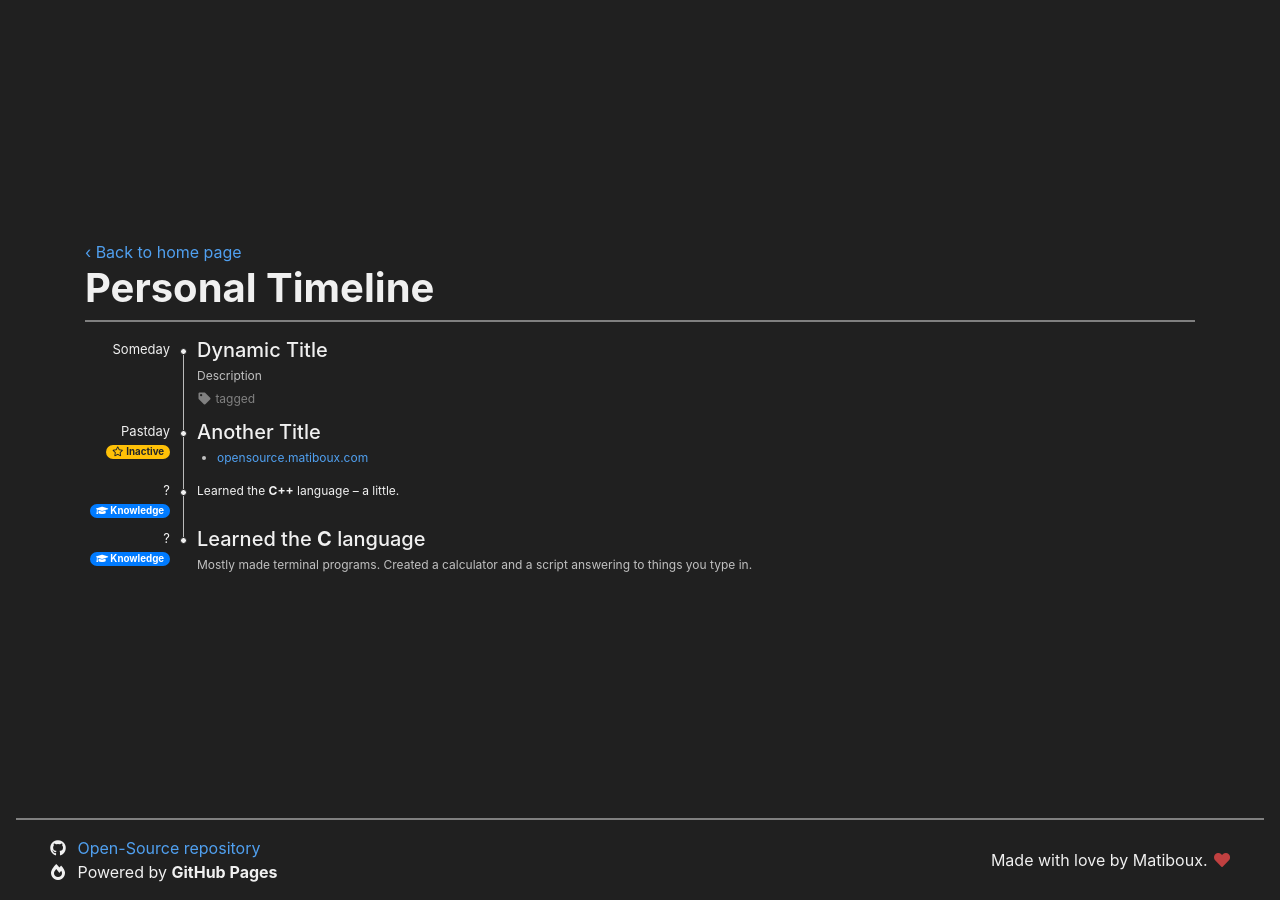
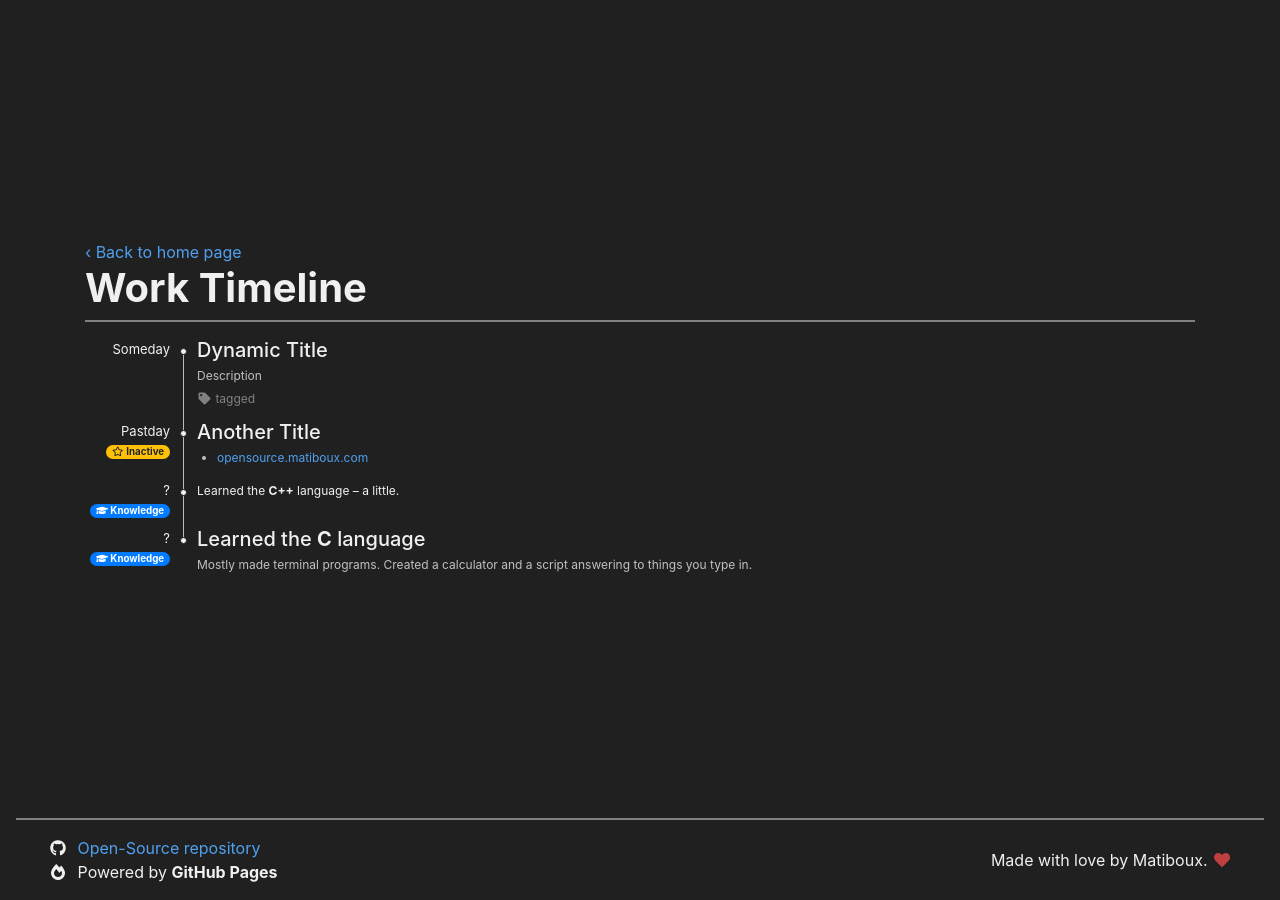
Before and after one commit to matiboux/matiboux.me, a Jekyll site: the page built from timeline.html, in a window 1280 px wide. Built offline with Jekyll 4.4.1, drawn with Linux system fonts in a browser that asks for light colours; nearby versions of some CDN libraries.

Commit message:
borkwork

```diff
--- a/timeline.html
+++ b/timeline.html
@@ -6,7 +6,7 @@ layout: default
 	<div class="container">
 		<a href="{{ '/' | relative_url }}">&lsaquo; Back to home page</a>
 		<div class="title">
-			<h1>Personal Timeline</h1>
+			<h1>Work Timeline</h1>
 		</div>
 
 		{% include loadtimeline.html items=site.data.timeline %}
```
